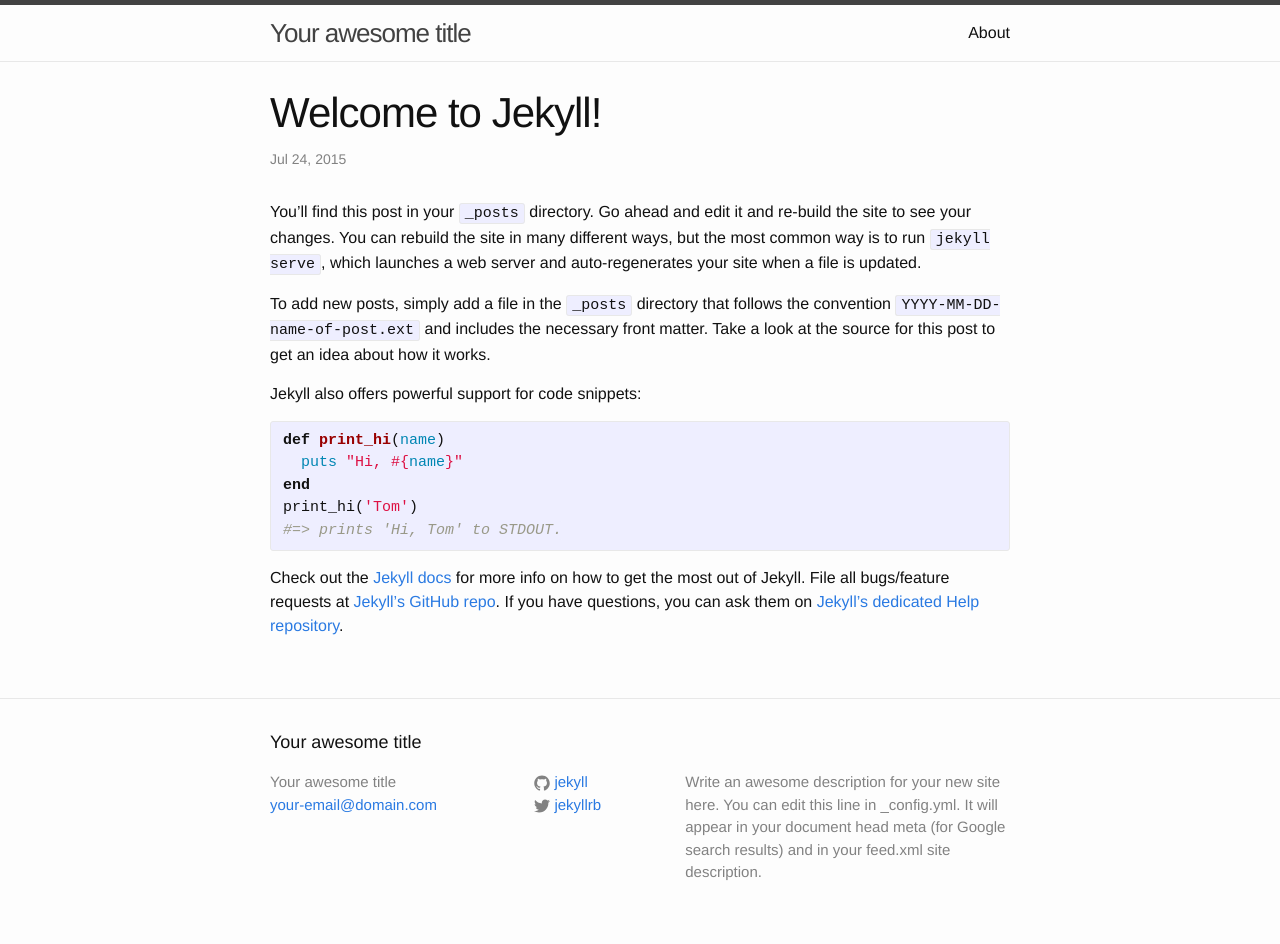
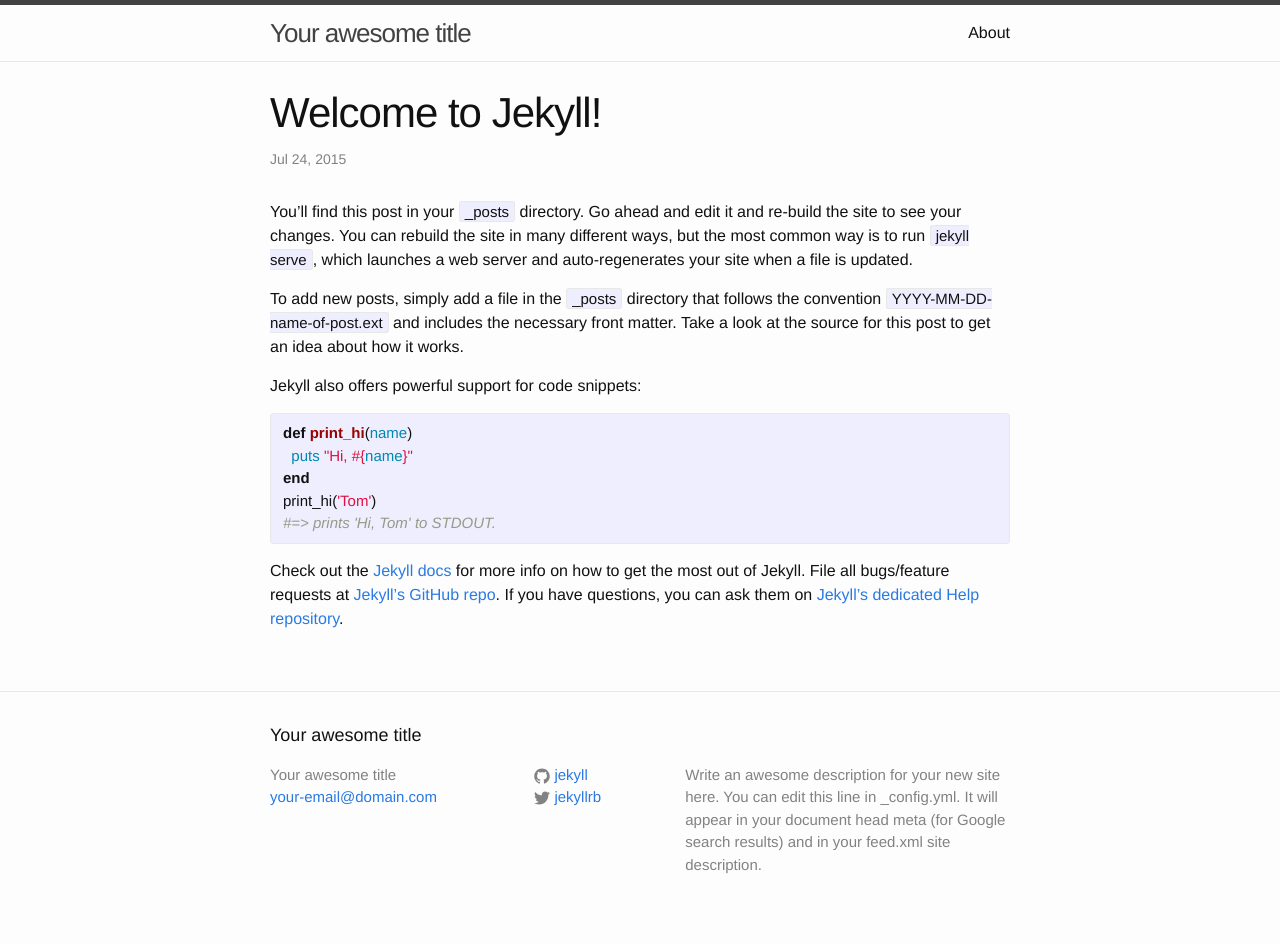
Before and after one commit to mohamnag/saatchi, a Jekyll site: the page built from _posts/2015-07-24-welcome-to-jekyll.markdown, in a window 1280 px wide. Built offline with Jekyll 4.4.1, drawn with Linux system fonts in a browser that asks for light colours.

Commit message:
include a reset style sheet

```diff
--- a/_sass/_base.scss
+++ b/_sass/_base.scss
@@ -1,12 +1,4 @@
-/**
- * Reset some basic elements
- */
-body, h1, h2, h3, h4, h5, h6,
-p, blockquote, pre, hr,
-dl, dd, ol, ul, figure {
-    margin: 0;
-    padding: 0;
-}
+@import "reset";
 
 
 
--- /dev/null
+++ b/_sass/_reset.scss
@@ -0,0 +1,50 @@
+/* http://meyerweb.com/eric/tools/css/reset/
+   v2.0 | 20110126
+   License: none (public domain)
+*/
+
+html, body, div, span, applet, object, iframe, h1, h2, h3, h4, h5, h6, p, blockquote, pre, a, abbr, acronym, address, big, cite, code, del, dfn, em, img, ins, kbd, q, s, samp, small, strike, strong, sub, sup, tt, var, b, u, i, center, dl, dt, dd, ol, ul, li, fieldset, form, label, legend, table, caption, tbody, tfoot, thead, tr, th, td, article, aside, canvas, details, embed, figure, figcaption, footer, header, menu, nav, output, ruby, section, summary, time, mark, audio, video {
+  margin: 0;
+  padding: 0;
+  border: 0;
+  font-size: 100%;
+  font: inherit;
+  vertical-align: baseline;
+}
+
+/* HTML5 display-role reset for older browsers */
+
+article, aside, details, figcaption, figure, footer, header, menu, nav, section {
+  display: block;
+}
+
+body {
+  line-height: 1;
+}
+
+ol, ul {
+  list-style: none;
+}
+
+blockquote, q {
+  quotes: none;
+}
+
+blockquote {
+  &:before, &:after {
+    content: '';
+    content: none;
+  }
+}
+
+q {
+  &:before, &:after {
+    content: '';
+    content: none;
+  }
+}
+
+table {
+  border-collapse: collapse;
+  border-spacing: 0;
+}
```
